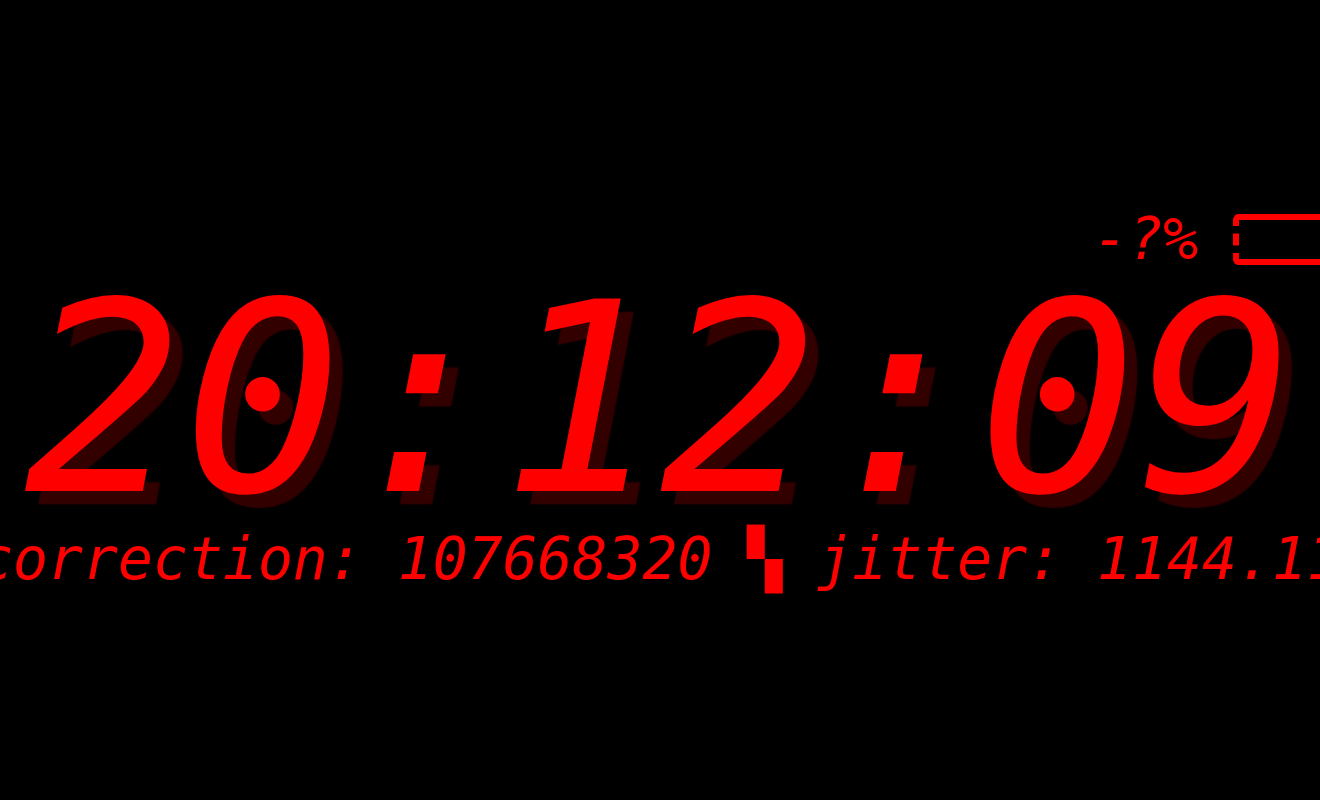
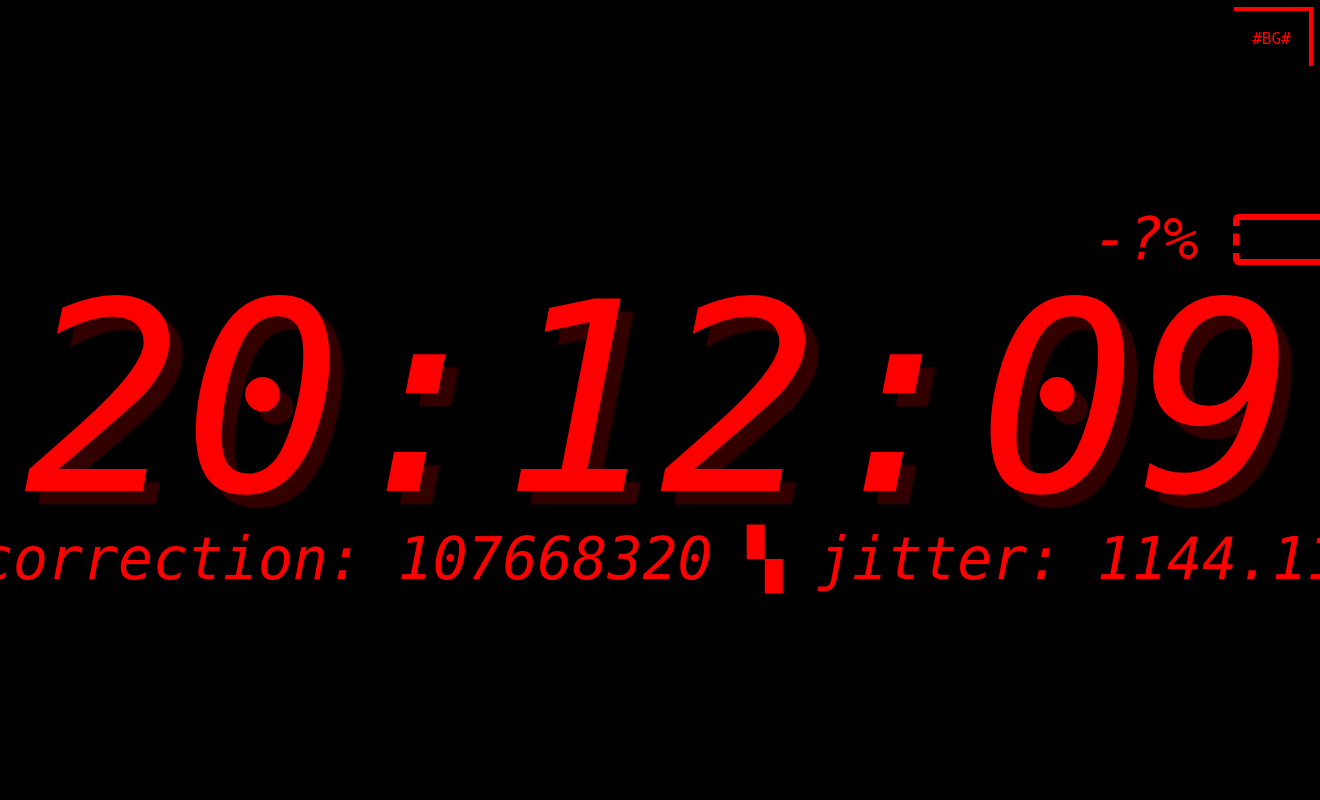
Before and after one commit to dexen/phone-clock, a PHP site: page / in a window 1320 px wide; the page is wider, and only the part inside the window is pictured. Run offline with PHP 8.4, Linux system fonts and the light colour scheme; data that the repository does not hold is empty.

Commit message:
basic support for background image

```diff
--- a/public_html/index.php
+++ b/public_html/index.php
@@ -133,6 +133,9 @@ body {
 	align-items: center;
 	justify-content: center;
 	background: black;
+	background-position-x: center;
+	background-position-y: center;
+	background-size: cover;
 }
 </style>
 <link rel="icon" href="favicon.ico" />
@@ -541,4 +544,79 @@ function POORMANSNTP_TO()
 	heartbeatTimer = window.setInterval(heartbeat, 1);
 })(document.getElementById('the-phone-clock'));
 </script>
+
+<style>
+.header-menu {
+	display: block;
+	position: absolute;
+	top: 1ex;
+	right: 1ex;
+	border: .66ex solid red;
+	border-bottom: none;
+	border-left: none;
+	border-color: var(--main-color);
+}
+.header-menu > a,
+.header-menu > label {
+	color: red;
+	color: var(--main-color);
+	fonte-weight: bold;
+	font-family: mono;
+	text-decoration: none;
+}
+
+body .header-menu > .action-bg-clear {
+	padding: 2ex;
+	display: none;
+}
+body .header-menu > .action-bg-set {
+	padding: 2ex;
+	display: block;
+}
+body.background-image .header-menu > .action-bg-clear {
+	display: block;
+}
+body.background-image .header-menu > .action-bg-set {
+	display: none;
+}
+</style>
+<nav class="header-menu">
+	<label class="action-bg-set">
+		#BG#
+		<div style="display:none">
+		<input type="file" name="bg-image" accept="image/png, image/jpeg"/>
+		</div>
+	</label>
+	<a href="#" class="action-bg-clear">&gt;BLACK&lt;</a>
+</nav>
 <nav class="footer"></nav>
+<script>
+(function() {
+	const buttonSet = document.querySelector('.action-bg-set');
+	const buttonClear = document.querySelector('.action-bg-clear');
+	const inputFile = document.querySelector('input[name="bg-image"]');
+
+	if (buttonSet)
+		buttonSet.onclick = function() {
+			inputFile.click();
+		};
+
+	if (buttonClear)
+		buttonClear.onclick = function() {
+			document.body.style['background-image'] = '';
+			document.body.classList.remove('background-image');
+		}
+
+	const reader = new FileReader();
+	reader.addEventListener('load', () => {
+		document.body.style['background-image'] = 'linear-gradient( rgba(0, 0, 0, 0.6), rgba(0, 0, 0, 0.6) ), url(' + reader.result + ')';
+		document.body.classList.add('background-image');
+	});
+
+	inputFile.onchange = function() {
+		if (inputFile.files[0])
+			reader.readAsDataURL(inputFile.files[0]);
+	};
+
+ })();
+</script>
```
